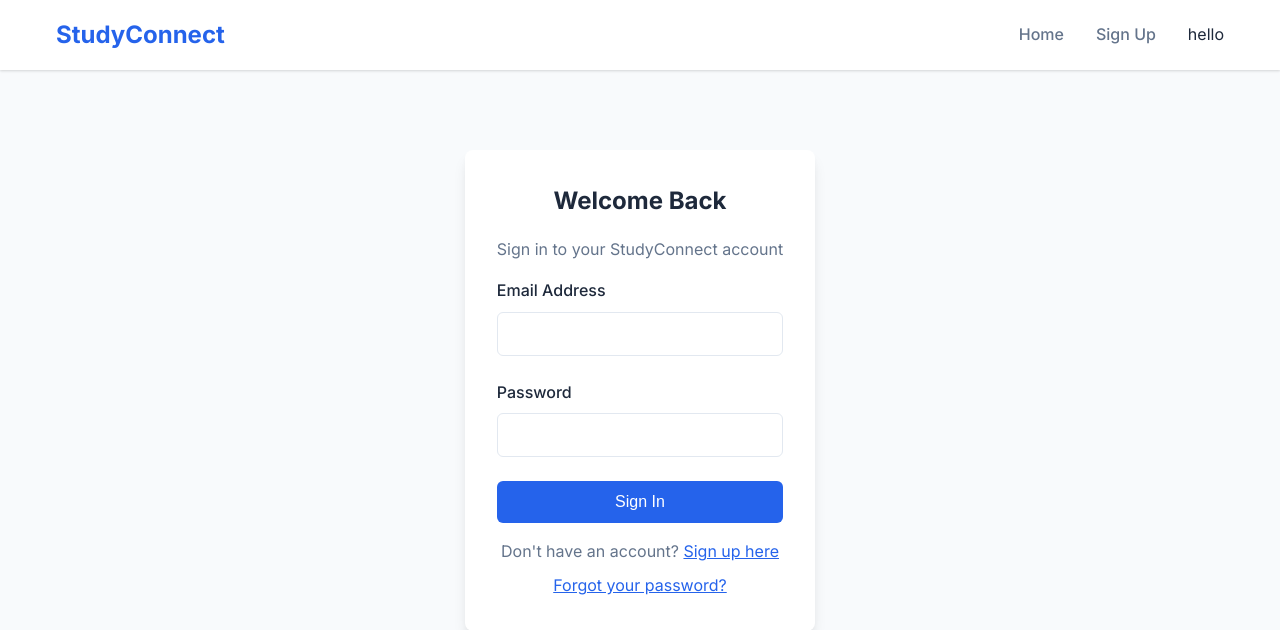
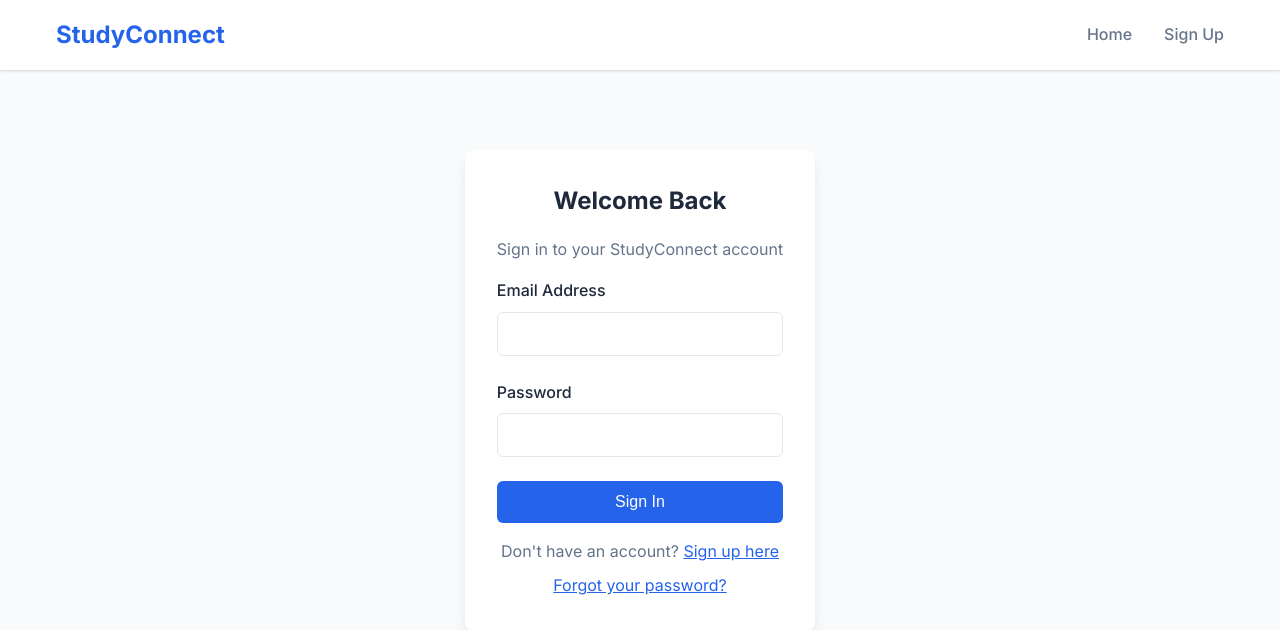
Before and after one commit to Nikkobalahadia/capstone2, a PHP site: page /study-mentorship-platform/auth/login.php in a window 1280 px wide. Shown: the top 630 px of the page. Run offline with PHP 8.4, Linux system fonts and the light colour scheme.

Commit message:
binalik ko ulit ss dati

```diff
--- a/auth/login.php
+++ b/auth/login.php
@@ -70,7 +70,6 @@ if ($_SERVER['REQUEST_METHOD'] === 'POST') {
                 <ul class="nav-links">
                     <li><a href="../index.php">Home</a></li>
                     <li><a href="register.php">Sign Up</a></li>
-                    <li>hello</li>
                 </ul>
             </nav>
         </div>
```
